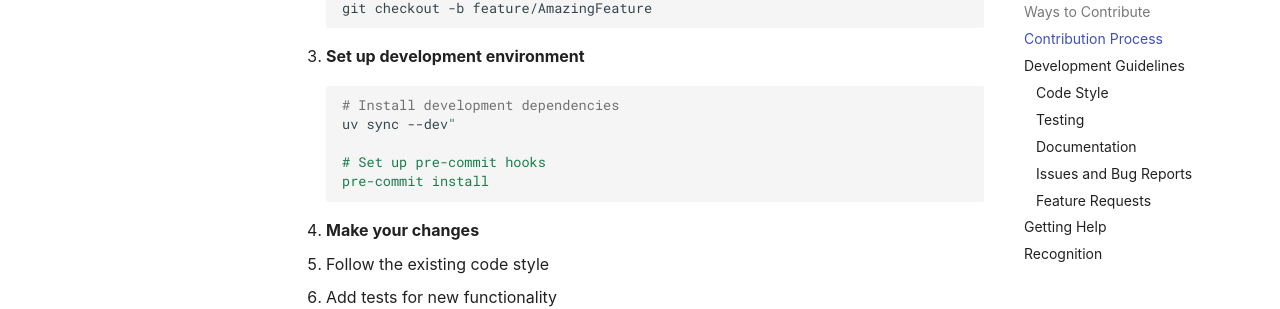
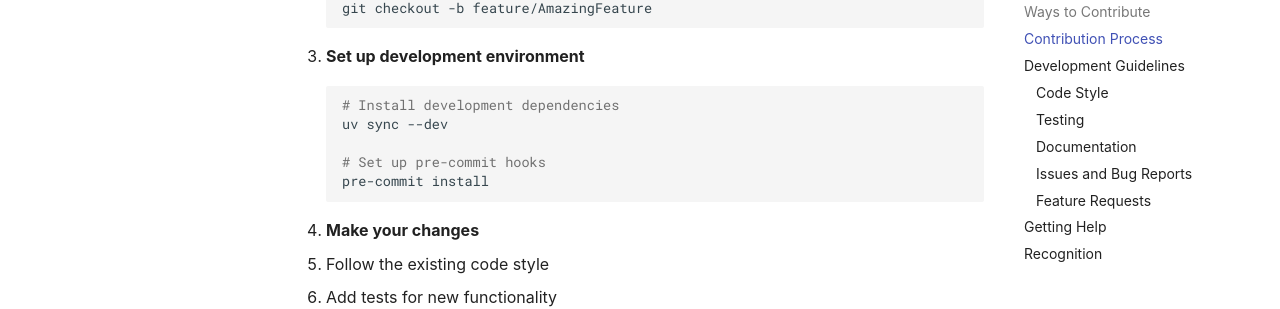
Before and after one commit to instadeepai/winnow, an MkDocs documentation site: the page built from docs/contributing.md, in a window 1280 px wide and 900 px high, scrolled down 722 px. Shown: the part 145-454 px from the top of the window. Built offline with MkDocs 1.6.1 and Material for MkDocs 9.7.7, drawn with Linux system fonts in a browser that asks for light colours; some web fonts are replaced; comment, search, counter and statistics services are not loaded.

````diff
--- a/docs/contributing.md
+++ b/docs/contributing.md
@@ -28,7 +28,7 @@ If you have ideas for enhancements, you can:
 3. **Set up development environment**
    ```bash
    # Install development dependencies
-   uv sync --dev"
+   uv sync --dev
 
    # Set up pre-commit hooks
    pre-commit install
````
